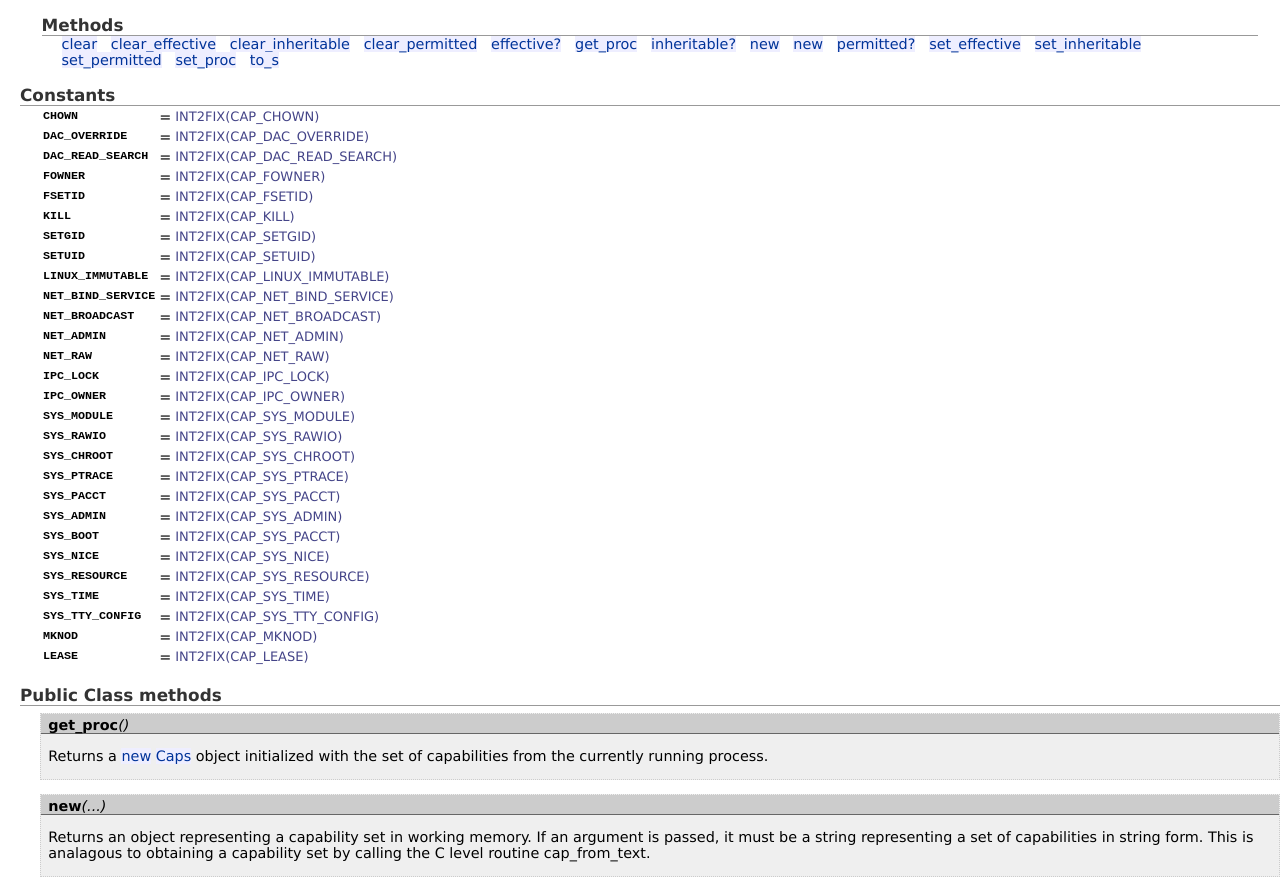
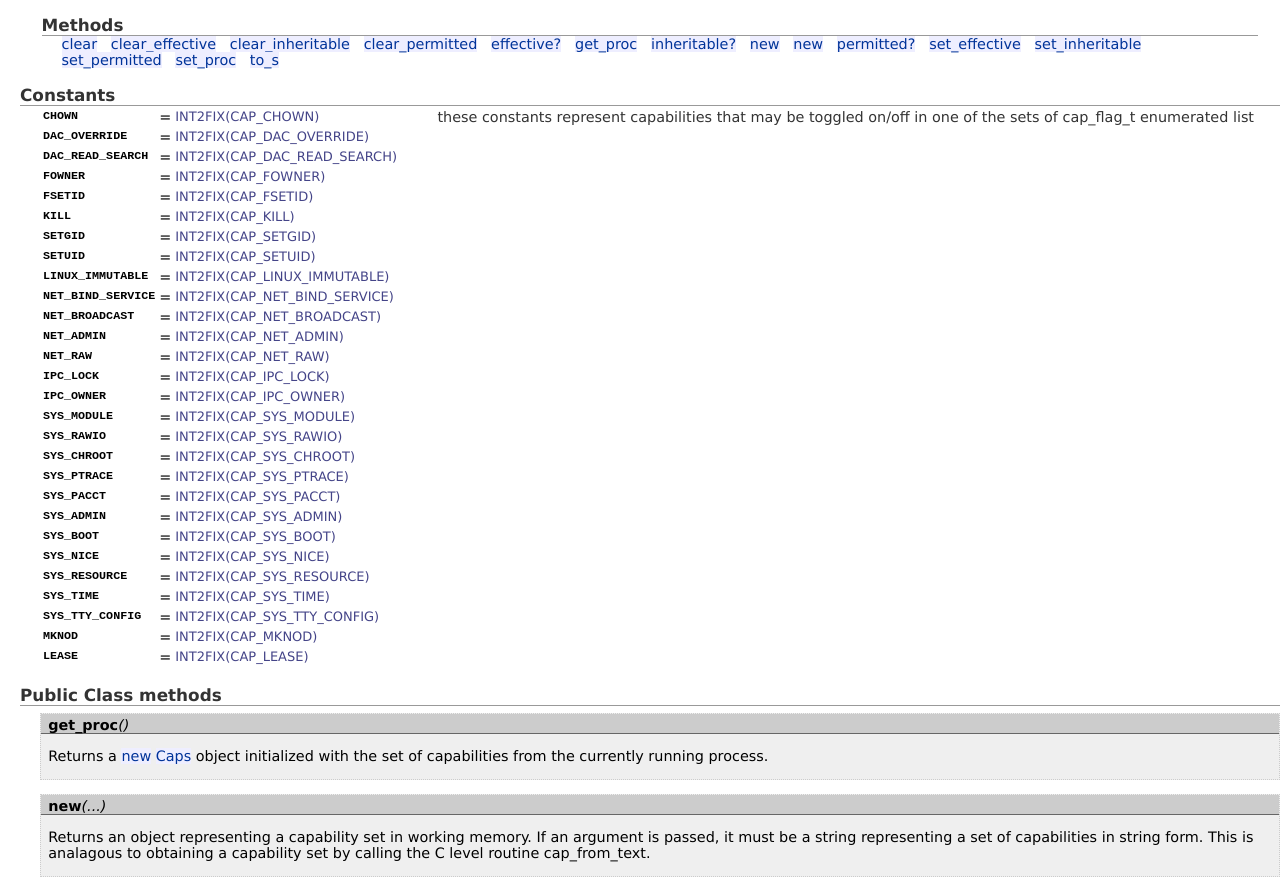
Before and after one commit to bdwalton/rcaps, a plain HTML site: page web/doc/classes/Caps.html in a window 1280 px wide. Shown: the part 1470-2359 px from the top of the page. Drawn offline with Linux system fonts and the light colour scheme.

Commit message:
updated docs

```diff
--- a/web/doc/classes/Caps.html
+++ b/web/doc/classes/Caps.html
@@ -237,6 +237,12 @@ puts &quot;I can change my UID&#8216;s!&quot; if c.effective?(Caps::SETUID)
           <td class="context-item-name">CHOWN</td>
           <td>=</td>
           <td class="context-item-value">INT2FIX(CAP_CHOWN)</td>
+          <td width="3em">&nbsp;</td>
+          <td class="context-item-desc">
+these constants represent capabilities that may be toggled on/off in one of
+the sets of cap_flag_t enumerated list
+
+</td>
         </tr>
         <tr class="top-aligned-row context-row">
           <td class="context-item-name">DAC_OVERRIDE</td>
@@ -341,7 +347,7 @@ puts &quot;I can change my UID&#8216;s!&quot; if c.effective?(Caps::SETUID)
         <tr class="top-aligned-row context-row">
           <td class="context-item-name">SYS_BOOT</td>
           <td>=</td>
-          <td class="context-item-value">INT2FIX(CAP_SYS_PACCT)</td>
+          <td class="context-item-value">INT2FIX(CAP_SYS_BOOT)</td>
         </tr>
         <tr class="top-aligned-row context-row">
           <td class="context-item-name">SYS_NICE</td>
```
Also changed, not shown: web/doc/files/rcaps_c.html (+1 -1 lines), 1 other file.
